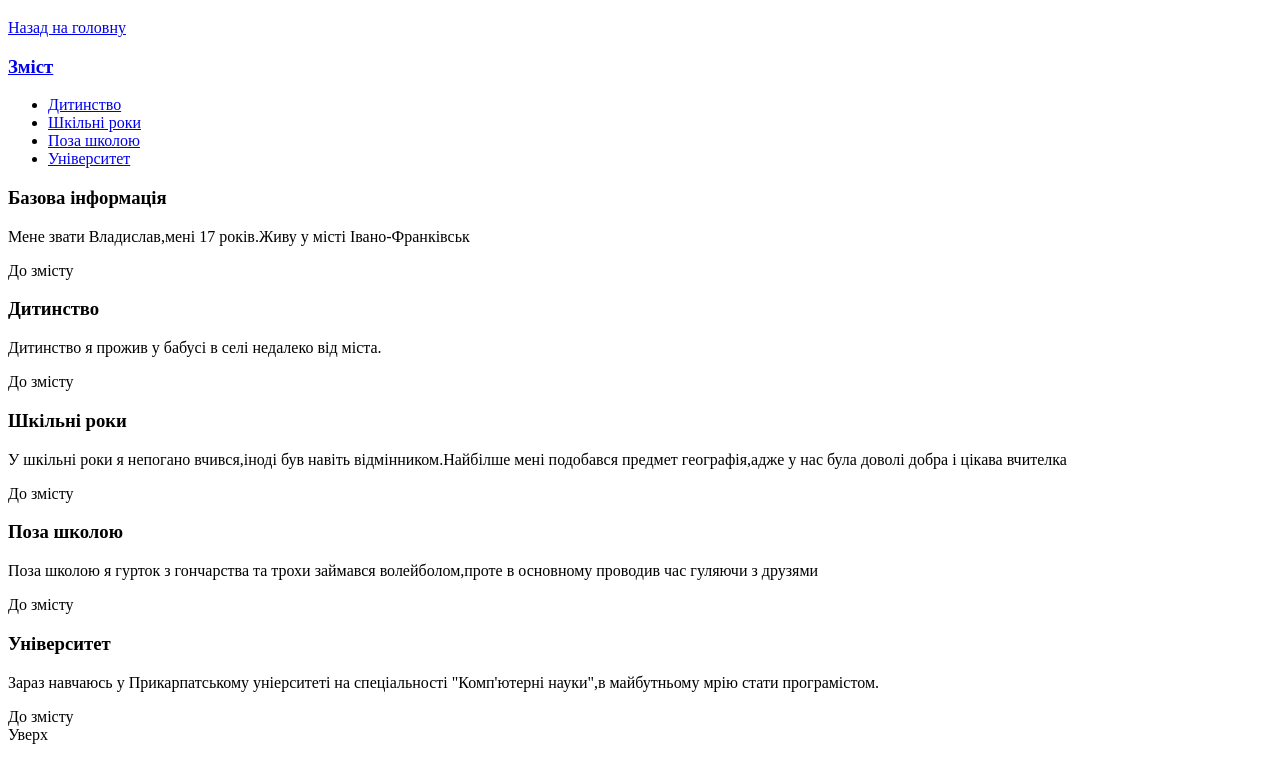
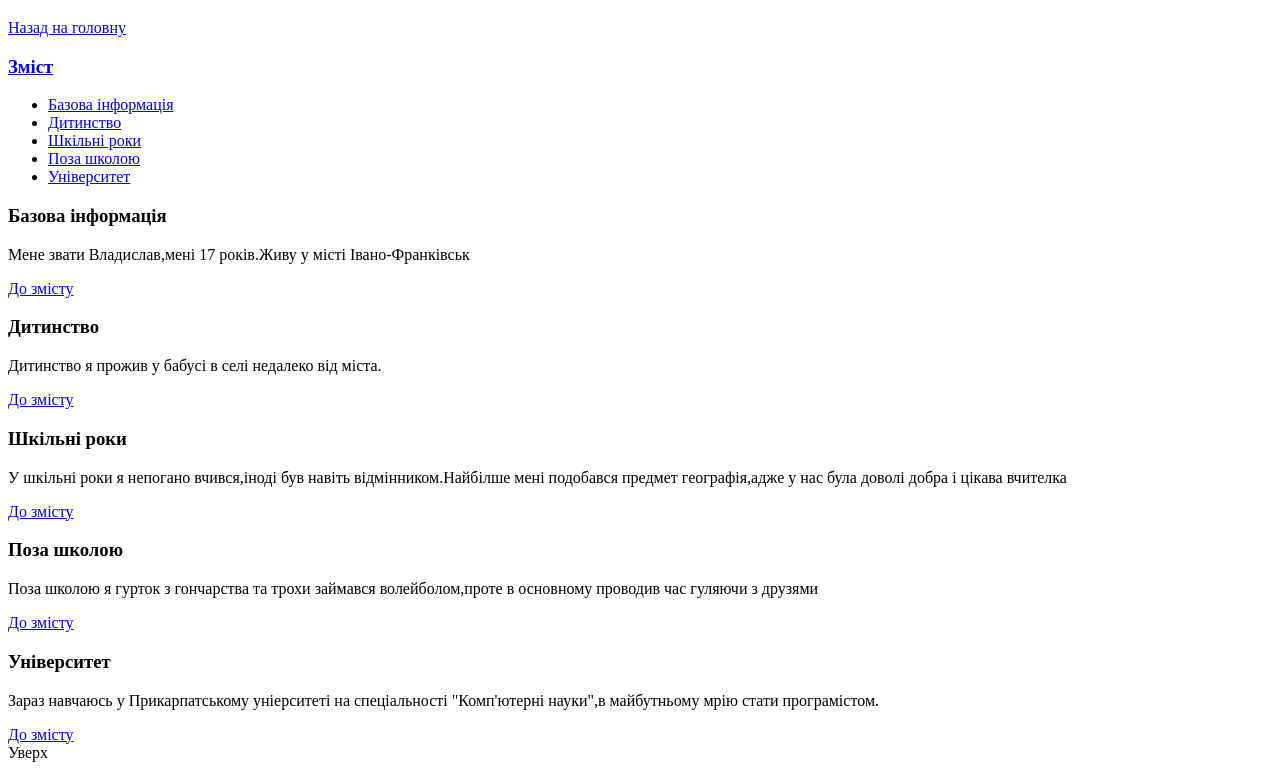
Before and after one commit to VladIvoniuk/web-design-course, a plain HTML site: page практична-2/biography.html in a window 1280 px wide. Shown: the part 61-831 px from the top of the page. Drawn offline with Linux system fonts and the light colour scheme.

Commit message:
Update biography.html

```diff
--- a/практична-2/biography.html
+++ b/практична-2/biography.html
@@ -9,51 +9,53 @@
 	<h1>Автобіографія Івонюка Владислава Васильовича</h1>
 
 	<a href = "index-2.html">Назад на головну</div>
-
+<article id = "main">
 	<h3>Зміст</h3>
 
 	<ul>
-	<li><a href = "#section1">Дитинство</a></li>
-	<li><a href = "#section2">Шкільні роки</a></li>
-	<li><a href = "#section3">Поза школою</a></li>
-	<li><a href = "#section4">Університет</a></li>
+	<li><a href = "#section1">Базова інформація</a></li>
+	<li><a href = "#section2">Дитинство</a></li>
+	<li><a href = "#section3">Шкільні роки</a></li>
+	<li><a href = "#section4">Поза школою</a></li>
+	<li><a href = "#section5">Університет</a></li>
 	</ul>
+</article>
 
-<section>
+<article id = "section1">
 	<h3>Базова інформація</h3>
 
 	<p>Мене звати Владислав,мені 17 років.Живу у місті Івано-Франківськ</p>
-	<div>До змісту</div>
-</section>
+	<a href = "#main">До змісту</a>
+</article>
 
 
-<section>
+<article  id = "section2" >
 	<h3>Дитинство</h3>
 
 	<p>Дитинство я прожив у бабусі в селі недалеко від міста.</p>
-	<div>До змісту</div>
-</section>
+	<a href = "#main">До змісту</a>
+</article>
 
-<section>
+<article  id = "section3">
 	<h3>Шкільні роки</h3>
 
 	<p>У шкільні роки я непогано вчився,іноді був навіть відмінником.Найбілше мені подобався предмет географія,адже у нас була доволі добра і цікава вчителка</p>
-	<div>До змісту</div>
-</section>
+	<a href = "#main">До змісту</a>
+</article>
 
-<section>
+<article  id = "section4">
 	<h3>Поза школою</h3>
 
 	<p>Поза школою я гурток з гончарства та трохи займався волейболом,проте в основному проводив час гуляючи з друзями</p>
-	<div>До змісту</div>
-</section>
+	<a href = "#main">До змісту</a>
+</article >
 
-<section>
+<article  id = "section5">
 	<h3>Університет</h3>
 
 	<p>Зараз навчаюсь у Прикарпатському уніерситеті на спеціальності "Комп'ютерні науки",в майбутньому мрію стати програмістом.</p>
-	<div>До змісту</div>
-</section>
+	<a href = "#main">До змісту</a>
+</article>
 
 
 <div>Уверх</div>
```
